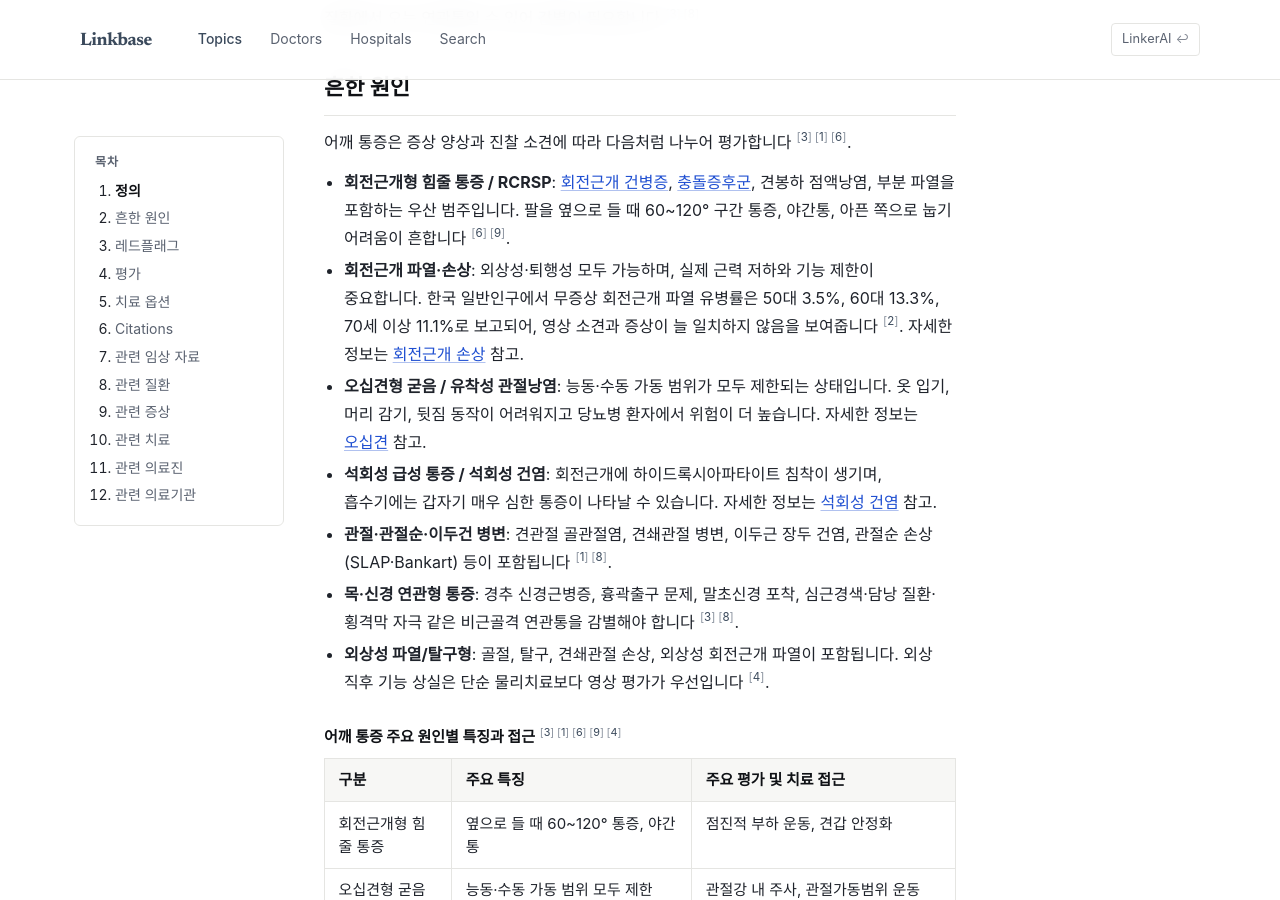
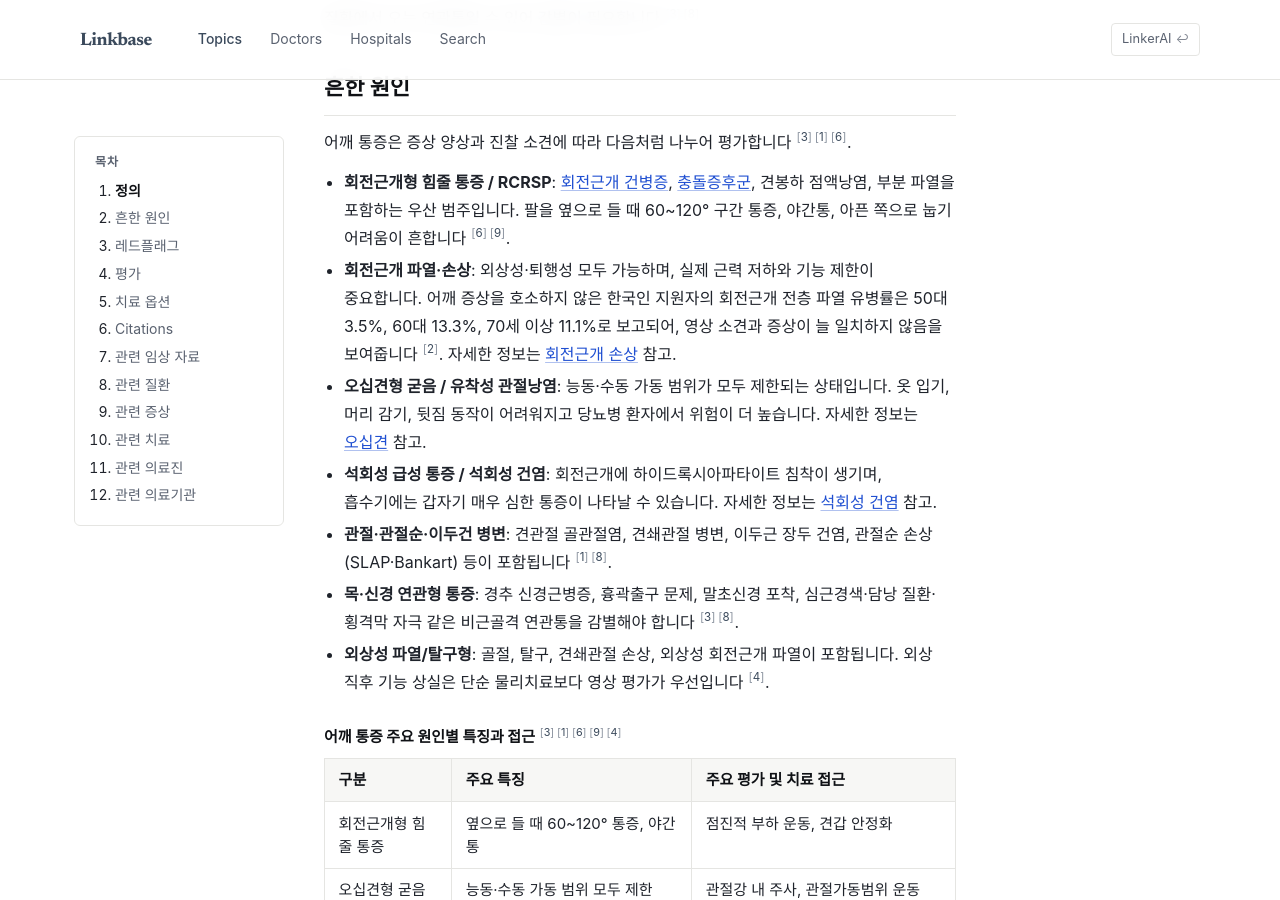
Before and after one commit to feelharmony/linkare-medical-knowledge, a Jekyll site: the page built from symptoms/shoulder-pain.md, in a window 1280 px wide and 900 px high, scrolled down 1588 px. Built offline with Jekyll 4.4.1, drawn with Linux system fonts in a browser that asks for light colours; some web fonts are replaced; some of the changed text lies outside the part shown.

Commit message:
knowledge: 본문 인용 정정 4건 — 회전근개 건병증·어깨 통증·PRP·만성피로 (사장 「고쳐야 하겠네 고」)
- rotator-cuff-tendinopathy: Jeong 2017 은 전층 파열 유병률 연구 — 표현 정정, 초록에 없는 회복·재발 문장 삭제
- shoulder-pain: 대상군을 「어깨 증상 호소 없는 지원자」로, 그래프 캡션 동일
- prp-injection: 적응증 자리 [^12] 문장을 manifest 발췌(원장 글 원문)로 — 기대효과와 중복이던 것
- chronic-fatigue-syndrome: Morifuji 2024 는 NMN 단독 — NR 삭제

Co-Authored-By: Claude Opus 5.5 <noreply@anthropic.com>

```diff
--- a/symptoms/shoulder-pain.md
+++ b/symptoms/shoulder-pain.md
@@ -56,7 +56,7 @@ version: 5
 어깨 통증은 증상 양상과 진찰 소견에 따라 다음처럼 나누어 평가합니다 [^2][^3][^5].
 
 - **회전근개형 힘줄 통증 / RCRSP**: [회전근개 건병증](/conditions/rotator-cuff-tendinopathy/), [충돌증후군](/conditions/shoulder-impingement-syndrome/), 견봉하 점액낭염, 부분 파열을 포함하는 우산 범주입니다. 팔을 옆으로 들 때 60~120° 구간 통증, 야간통, 아픈 쪽으로 눕기 어려움이 흔합니다 [^5][^6].
-- **회전근개 파열·손상**: 외상성·퇴행성 모두 가능하며, 실제 근력 저하와 기능 제한이 중요합니다. 한국 일반인구에서 무증상 회전근개 파열 유병률은 50대 3.5%, 60대 13.3%, 70세 이상 11.1%로 보고되어, 영상 소견과 증상이 늘 일치하지 않음을 보여줍니다 [^9]. 자세한 정보는 [회전근개 손상](/conditions/rotator-cuff-injury/) 참고.
+- **회전근개 파열·손상**: 외상성·퇴행성 모두 가능하며, 실제 근력 저하와 기능 제한이 중요합니다. 어깨 증상을 호소하지 않은 한국인 지원자의 회전근개 전층 파열 유병률은 50대 3.5%, 60대 13.3%, 70세 이상 11.1%로 보고되어, 영상 소견과 증상이 늘 일치하지 않음을 보여줍니다 [^9]. 자세한 정보는 [회전근개 손상](/conditions/rotator-cuff-injury/) 참고.
 - **오십견형 굳음 / 유착성 관절낭염**: 능동·수동 가동 범위가 모두 제한되는 상태입니다. 옷 입기, 머리 감기, 뒷짐 동작이 어려워지고 당뇨병 환자에서 위험이 더 높습니다. 자세한 정보는 [오십견](/conditions/frozen-shoulder/) 참고.
 - **석회성 급성 통증 / 석회성 건염**: 회전근개에 하이드록시아파타이트 침착이 생기며, 흡수기에는 갑자기 매우 심한 통증이 나타날 수 있습니다. 자세한 정보는 [석회성 건염](/conditions/calcific-tendinitis/) 참고.
 - **관절·관절순·이두건 병변**: 견관절 골관절염, 견쇄관절 병변, 이두근 장두 건염, 관절순 손상(SLAP·Bankart) 등이 포함됩니다 [^3][^8].
@@ -108,7 +108,7 @@ JOSPT 2025 회전근개 건병증 CPG는 **subacromial pain syndrome / rotator c
   <div class="entity-chart-row"><div class="entity-chart-label">50대<span>50~59세</span></div><div class="entity-chart-bar"><div class="entity-chart-fill" style="width:3.5%"></div><span class="entity-chart-value">3.5%</span></div></div>
   <div class="entity-chart-row"><div class="entity-chart-label">60대<span>60~69세</span></div><div class="entity-chart-bar"><div class="entity-chart-fill" style="width:13.3%"></div><span class="entity-chart-value">13.3%</span></div></div>
   <div class="entity-chart-row"><div class="entity-chart-label">70세 이상<span></span></div><div class="entity-chart-bar"><div class="entity-chart-fill" style="width:11.1%"></div><span class="entity-chart-value">11.1%</span></div></div>
-  <figcaption markdown="span">연령대별 무증상 회전근개 파열 [^9]<span class="entity-figure-credit">그래프: Linkbase · Jeong 2017 (J Shoulder Elbow Surg) 초록 수치: 어깨 증상 호소가 없는 지원자 486명 초음파 검사</span></figcaption>
+  <figcaption markdown="span">연령대별 회전근개 전층 파열: 어깨 증상을 호소하지 않은 지원자 [^9]<span class="entity-figure-credit">그래프: Linkbase · Jeong 2017 (J Shoulder Elbow Surg) 초록 수치: 어깨 증상 호소가 없는 지원자 486명 초음파 검사</span></figcaption>
 </figure>
 
 ## 치료 옵션
@@ -181,3 +181,4 @@ JOSPT 2025 회전근개 건병증 CPG는 **subacromial pain syndrome / rotator c
 - 2026-05-03 v4: 내용 업데이트.
 - 2026-04-28 v3: 내용 업데이트.
 - 2026-07-21 v5: 흔한 원인 enrich, 레드플래그 enrich
+- 2026-11-02: [^9] 대상군 표기 정정 — 「일반인구 무증상」→「어깨 증상을 호소하지 않은 한국인 지원자」, 「전층 파열」 명시.
```
Also changed, not shown: conditions/chronic-fatigue-syndrome.md (+2 -2 lines), conditions/rotator-cuff-tendinopathy.md (+3 -3 lines), treatments/prp-injection.md (+2 -1 lines).
